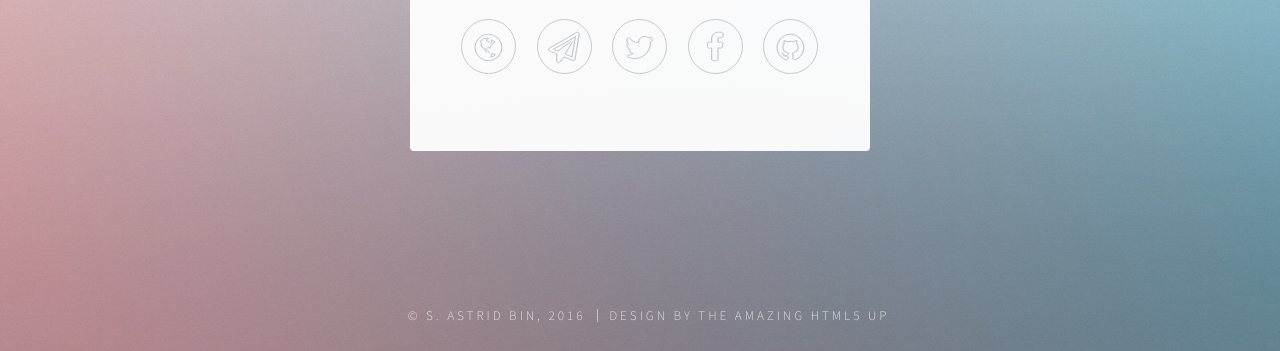
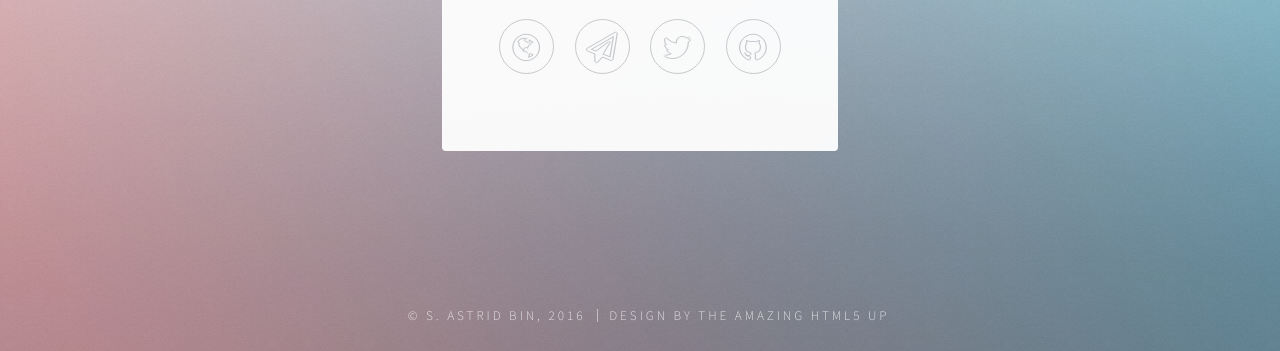
Before and after one commit to disastrid/disastrid.github.io, a plain HTML site: page index.html in a window 1280 px wide. Shown: the part 449-800 px from the top of the page. Drawn offline with Linux system fonts and the light colour scheme.

Commit message:
Testing number of icons

```diff
--- a/index.html
+++ b/index.html
@@ -69,8 +69,8 @@
 								<li><a href="#" class="fa-globe">Email</a></li>
 								<li><a href="#" class="fa-paper-plane-o">Email</a></li>
 								<li><a href="#" class="fa-twitter">Twitter</a></li>
-								<li><a href="#" class="fa-facebook">Facebook</a></li>
-								<li><a href="#" class="fa-github">Facebook</a></li>
+								<!-- <li><a href="#" class="fa-facebook">Facebook</a></li> -->
+								<li><a href="#" class="fa-github">Github</a></li>
 							</ul>
 						</footer>
 					</section>
```
